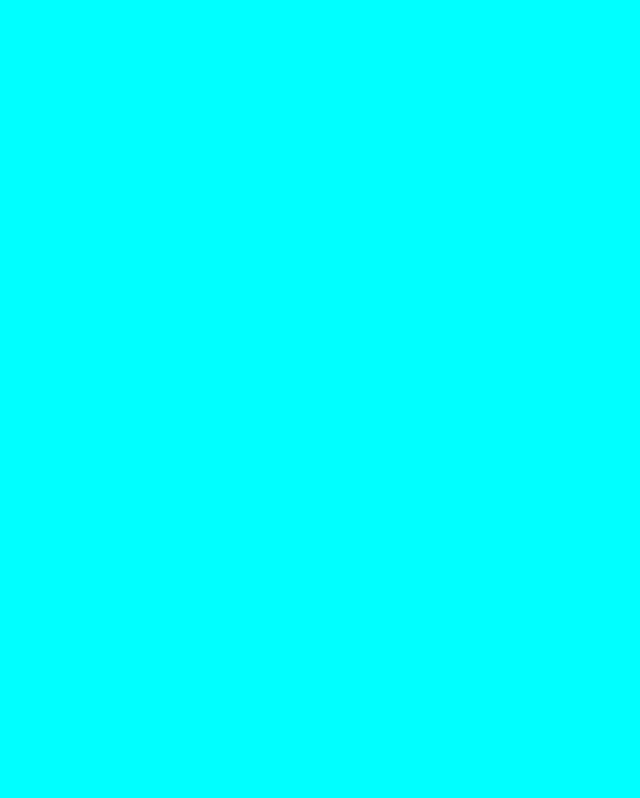
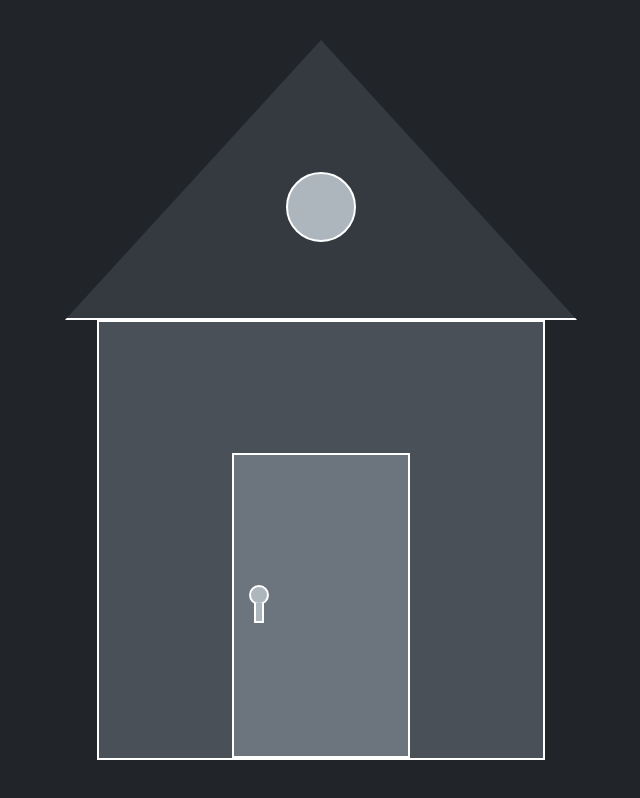
Before and after one commit to seeexcess/css-house, a plain HTML site: page index.html in a window 1280 px wide. Shown: the whole page, without its empty margins (319-959 px from the left). Drawn offline with Linux system fonts and the light colour scheme.

Commit message:
complete house art

```diff
--- a/css/style.css
+++ b/css/style.css
@@ -1,3 +1,13 @@
+:root {
+  --color-house: #212529;
+  --color-roof: #343a40;
+  --color-window: #adb5bd;
+  --color-wall: #495057;
+  --color-door: #6c757d;
+  --color-doorknob: #adb5bd;
+  --color-light: #fff;
+}
+
 *,
 *::before,
 *::after {
@@ -8,13 +18,79 @@
 
 html {
   box-sizing: border-box;
+  font-size: 62.5%;
 }
 
 .house {
   position: relative;
-  background-color: aqua;
-  height: 100vh;
+  background-color: var(--color-house);
+  min-height: 100vh;
   display: flex;
+  flex-direction: column;
   align-items: center;
   justify-content: center;
 }
+
+.roof {
+  width: 40%;
+  height: 35vh;
+  background-color: var(--color-roof);
+  /* border: 2px solid #fff; */
+  border-bottom: 2px solid var(--color-light);
+  clip-path: polygon(50% 0, 50% 0, 0 100%, 100% 100%);
+  position: relative;
+  /* display: flex;
+  align-items: center;
+  justify-content: center; */
+}
+
+.window {
+  width: 7rem;
+  height: 7rem;
+  background-color: var(--color-window);
+  border: 2px solid #fff;
+  border-radius: 50%;
+  position: absolute;
+  top: 50%;
+  left: 50%;
+  transform: translate(-50%, -10%);
+}
+
+.wall {
+  width: 35%;
+  height: 55vh;
+  background-color: var(--color-wall);
+  border: 2px solid #fff;
+  display: flex;
+  justify-content: center;
+  align-items: flex-end;
+}
+
+.door {
+  width: 40%;
+  height: 70%;
+  background-color: var(--color-door);
+  border: 2px solid #fff;
+  display: flex;
+  flex-direction: column;
+  justify-content: center;
+  padding-left: 1.5rem;
+}
+
+.door__knob--1 {
+  width: 2rem;
+  height: 2rem;
+  background-color: var(--color-doorknob);
+  border: 2px solid #fff;
+  border-radius: 50%;
+}
+
+.door__knob--2 {
+  width: 1rem;
+  height: 2rem;
+  background-color: var(--color-doorknob);
+  border-left: 2px solid #fff;
+  border-right: 2px solid #fff;
+  border-bottom: 2px solid #fff;
+  transform: translate(0.5rem, -.2rem);
+}
--- a/index.html
+++ b/index.html
@@ -14,7 +14,8 @@
     </div>
     <div class="wall">
       <div class="door">
-        <div class="door__knob"></div>
+        <div class="door__knob--1"></div>
+        <div class="door__knob--2"></div>
       </div>
     </div>
   </div>
```
